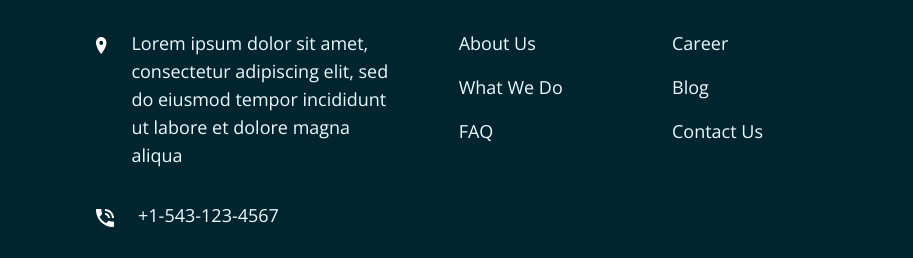
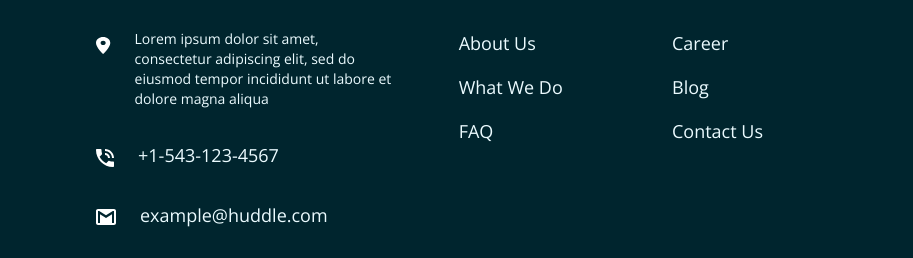
Before and after one commit to gusanchefullstack/prj-15-huddle-landing-page-with-alternating-feature-blocks, a website built with Vite: page index.html in a window 1280 px wide. Shown: the part 2603-2861 px from the top of the page, 0-913 px from the left. Built offline with nearby package versions, Linux system fonts and the light colour scheme.

Commit message:
🐛  Fix font size of contact paragraph in footer for large screen

```diff
--- a/index.html
+++ b/index.html
@@ -138,7 +138,7 @@
                   alt=""
                 />
               </div>
-              <p>
+              <p class="text-sm">
                 Lorem ipsum dolor sit amet, consectetur adipiscing elit, sed do
                 eiusmod tempor incididunt ut labore et dolore magna aliqua
               </p>
```
